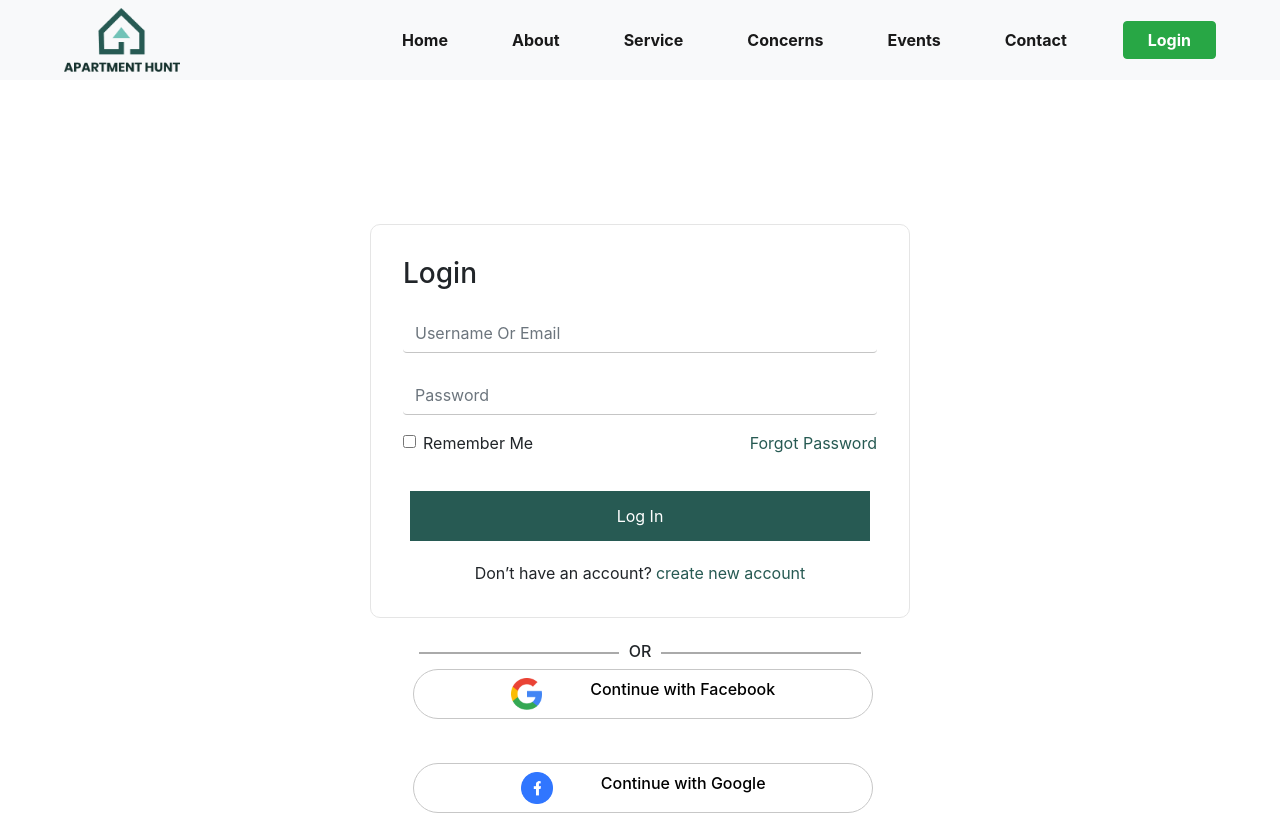
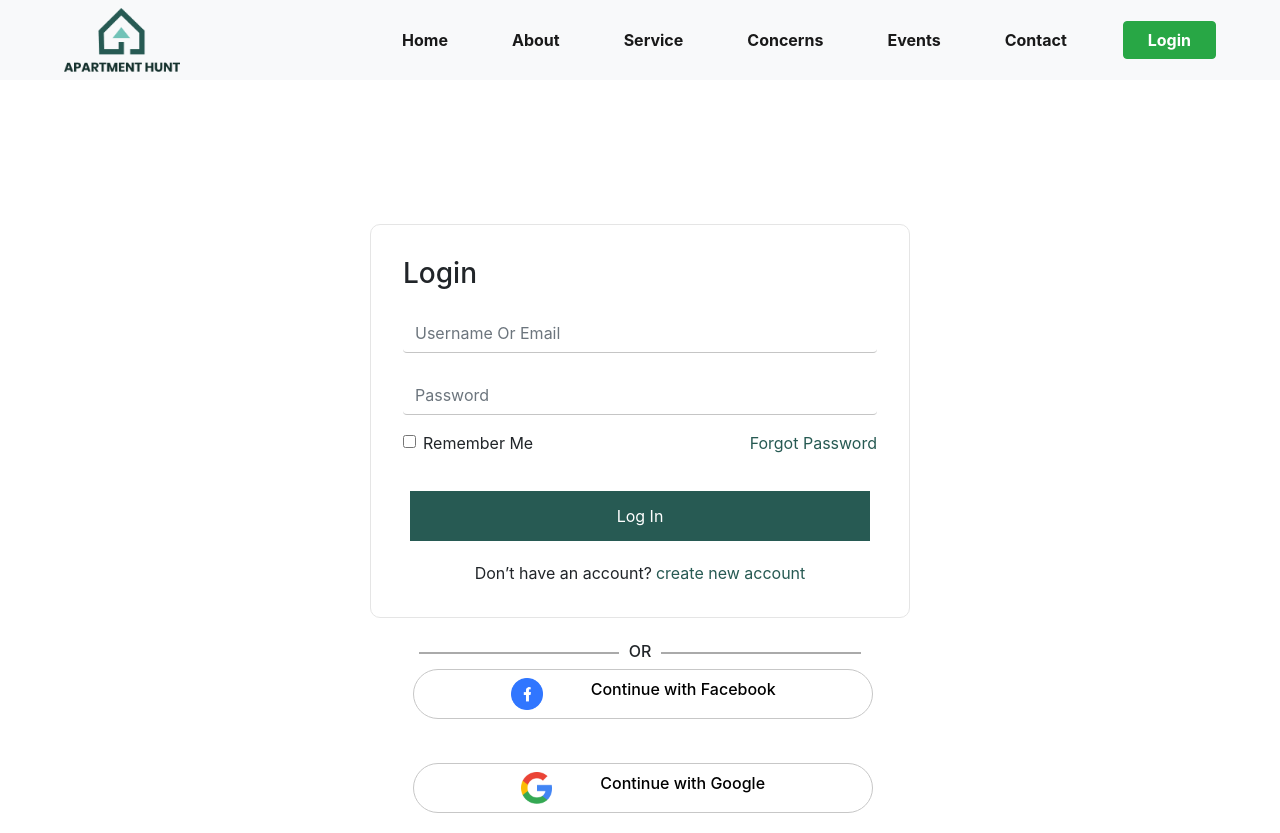
Before and after one commit to mohammad-fahad/apartment-hunt, a React (Create React App) app: page /login in a window 1280 px wide. Built offline with nearby package versions, Linux system fonts and the light colour scheme.

Commit message:
button fixed

```diff
--- a/src/Component/HomePage/Login/Login.js
+++ b/src/Component/HomePage/Login/Login.js
@@ -156,12 +156,12 @@ const Login = () => {
                                 <div className='fbToGoogle'>
 
                                     <div className='google btn d-flex justify-content-center align-items-center py-2' onClick={fbLogIn}>
-                                        <img src={google} className='mr-5' style={{ height: '2rem' }} alt="" />
+                                        <img src={fb} className='mr-5' style={{ height: '2rem' }} alt="" />
                                         <h6>Continue with Facebook</h6>
                                     </div> <br />
 
                                     <div className='facebook btn d-flex justify-content-center align-items-center py-2' onClick={googleLogIn}>
-                                        <img src={fb} className="mr-5" style={{ height: '2rem' }} alt="" />
+                                        <img src={google} className="mr-5" style={{ height: '2rem' }} alt="" />
                                         <h6>Continue with Google</h6>
                                     </div>
                                 </div>
```
Also changed, not shown: firebase.json (added), 1 other file (tests, documents, lock files or other folders).
